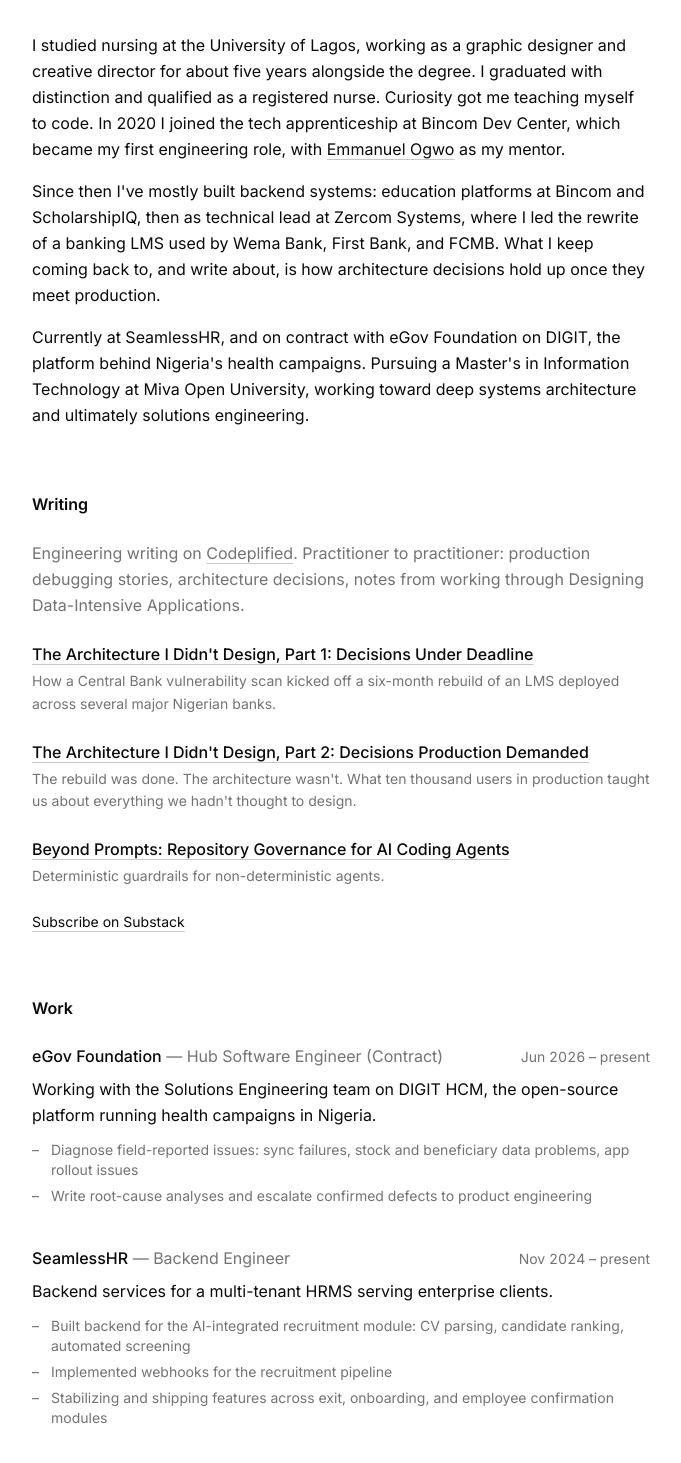
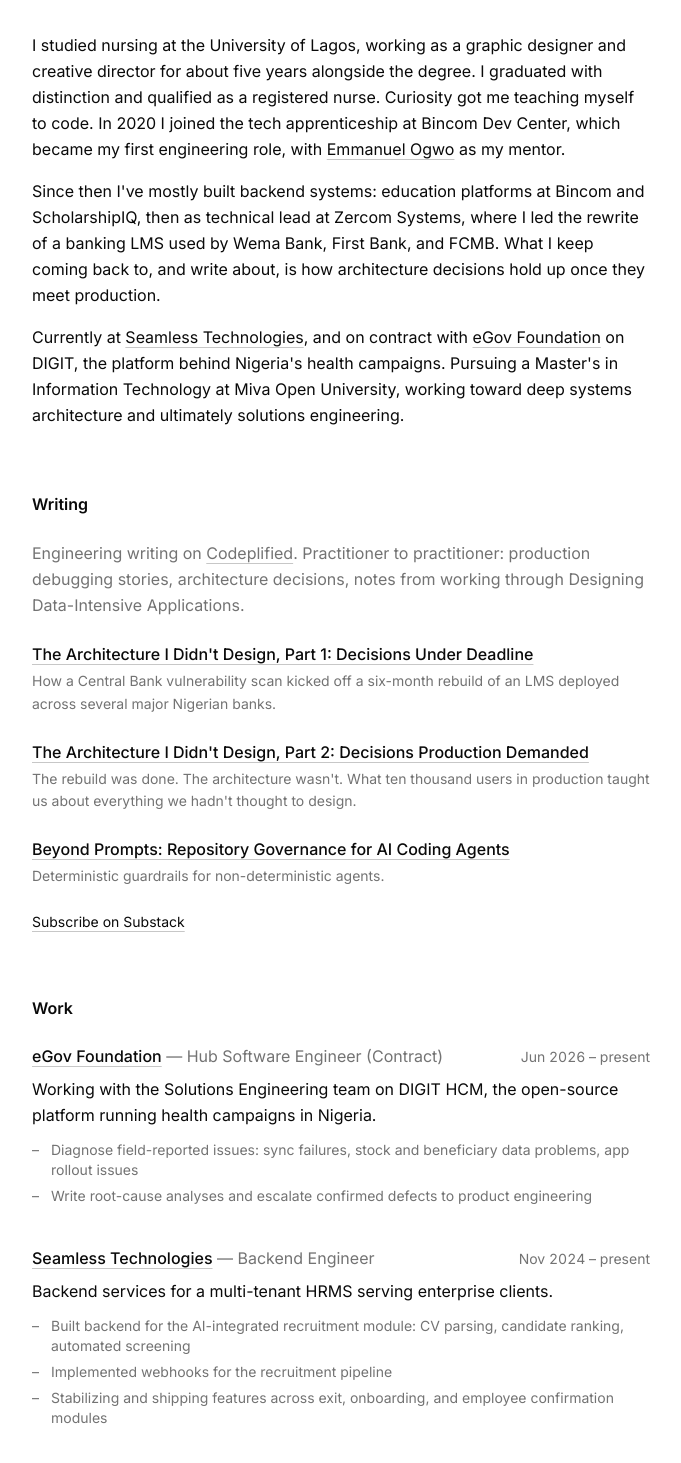
Before and after one commit to Semeton/my-portfolio, a Next.js app: page / in a window 1280 px wide. Shown: the part 249-1712 px from the top of the page, without its empty margins (299-980 px from the left). Built offline with nearby package versions, Linux system fonts and the light colour scheme.

Commit message:
Link eGov and Seamless Technologies; rename SeamlessHR
Co-Authored-By: Claude Opus 5.5 <noreply@anthropic.com>

```diff
--- a/app/layout.tsx
+++ b/app/layout.tsx
@@ -9,7 +9,7 @@ const inter = Inter({ subsets: ["latin"], variable: "--font-inter" });
 export const metadata: Metadata = {
   title: "Semeton Balogun | Software Engineer",
   description:
-    "Software engineer. Backend systems for banks, enterprise SaaS, and public health. Currently at SeamlessHR, previously led the Tangerine365 rewrite deployed across major Nigerian banks.",
+    "Software engineer. Backend systems for banks, enterprise SaaS, and public health. Currently at Seamless Technologies, previously led the Tangerine365 rewrite deployed across major Nigerian banks.",
   keywords: [
     "Semeton Balogun",
     "Backend Engineer",
@@ -50,7 +50,7 @@ export const metadata: Metadata = {
     url: "https://semeton.xyz",
     title: "Semeton Balogun | Software Engineer",
     description:
-      "Software engineer. Backend systems for banks, enterprise SaaS, and public health. Currently at SeamlessHR, previously led the Tangerine365 rewrite deployed across major Nigerian banks.",
+      "Software engineer. Backend systems for banks, enterprise SaaS, and public health. Currently at Seamless Technologies, previously led the Tangerine365 rewrite deployed across major Nigerian banks.",
     siteName: "Semeton Balogun Portfolio",
     images: [
       {
@@ -65,7 +65,7 @@ export const metadata: Metadata = {
     card: "summary_large_image",
     title: "Semeton Balogun | Software Engineer",
     description:
-      "Software engineer. Backend systems for banks, enterprise SaaS, and public health. Currently at SeamlessHR, previously led the Tangerine365 rewrite deployed across major Nigerian banks.",
+      "Software engineer. Backend systems for banks, enterprise SaaS, and public health. Currently at Seamless Technologies, previously led the Tangerine365 rewrite deployed across major Nigerian banks.",
     images: ["/og-image.png"],
     creator: "@semetonbalogun",
   },
@@ -94,14 +94,14 @@ export default function RootLayout({
               jobTitle: "Software Engineer",
               worksFor: {
                 "@type": "Organization",
-                name: "SeamlessHR",
+                name: "Seamless Technologies",
               },
               sameAs: [
                 "https://github.com/semeton",
                 "https://www.linkedin.com/in/semetonbalogun/",
               ],
               description:
-                "Software engineer. Backend systems for banks, enterprise SaaS, and public health. Currently at SeamlessHR, previously led the Tangerine365 rewrite deployed across major Nigerian banks.",
+                "Software engineer. Backend systems for banks, enterprise SaaS, and public health. Currently at Seamless Technologies, previously led the Tangerine365 rewrite deployed across major Nigerian banks.",
               knowsAbout: [
                 "Backend Development",
                 "PHP",
--- a/components/experience.tsx
+++ b/components/experience.tsx
@@ -4,6 +4,7 @@ export default function Experience() {
   const experiences = [
     {
       company: "eGov Foundation",
+      url: "https://egov.global/",
       role: "Hub Software Engineer (Contract)",
       period: "Jun 2026 – present",
       description:
@@ -14,7 +15,8 @@ export default function Experience() {
       ],
     },
     {
-      company: "SeamlessHR",
+      company: "Seamless Technologies",
+      url: "https://seamlesstech.com/",
       role: "Backend Engineer",
       period: "Nov 2024 – present",
       description:
@@ -73,7 +75,18 @@ export default function Experience() {
           <div key={exp.company}>
             <div className="flex flex-wrap items-baseline justify-between gap-x-4">
               <p>
-                <span className="font-medium">{exp.company}</span>
+                {exp.url ? (
+                  <a
+                    href={exp.url}
+                    target="_blank"
+                    rel="noopener noreferrer"
+                    className="font-medium underline decoration-muted-foreground/40 underline-offset-4 hover:decoration-foreground"
+                  >
+                    {exp.company}
+                  </a>
+                ) : (
+                  <span className="font-medium">{exp.company}</span>
+                )}
                 <span className="text-muted-foreground"> — {exp.role}</span>
               </p>
               <p className="text-sm text-muted-foreground tabular-nums">
--- a/components/hero.tsx
+++ b/components/hero.tsx
@@ -77,8 +77,25 @@ export default function Hero() {
           architecture decisions hold up once they meet production.
         </p>
         <p>
-          Currently at SeamlessHR, and on contract with eGov Foundation on
-          DIGIT, the platform behind Nigeria's health campaigns. Pursuing a
+          Currently at{" "}
+          <a
+            href="https://seamlesstech.com/"
+            target="_blank"
+            rel="noopener noreferrer"
+            className="underline decoration-muted-foreground/40 underline-offset-4 hover:decoration-foreground"
+          >
+            Seamless Technologies
+          </a>
+          , and on contract with{" "}
+          <a
+            href="https://egov.global/"
+            target="_blank"
+            rel="noopener noreferrer"
+            className="underline decoration-muted-foreground/40 underline-offset-4 hover:decoration-foreground"
+          >
+            eGov Foundation
+          </a>{" "}
+          on DIGIT, the platform behind Nigeria's health campaigns. Pursuing a
           Master's in Information Technology at Miva Open University, working
           toward deep systems architecture and ultimately solutions
           engineering.
```
